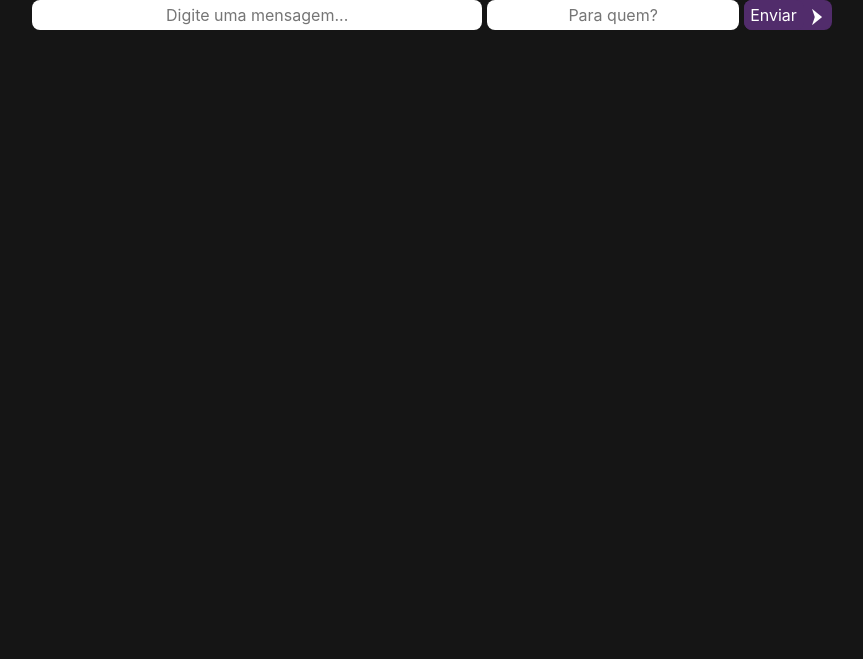
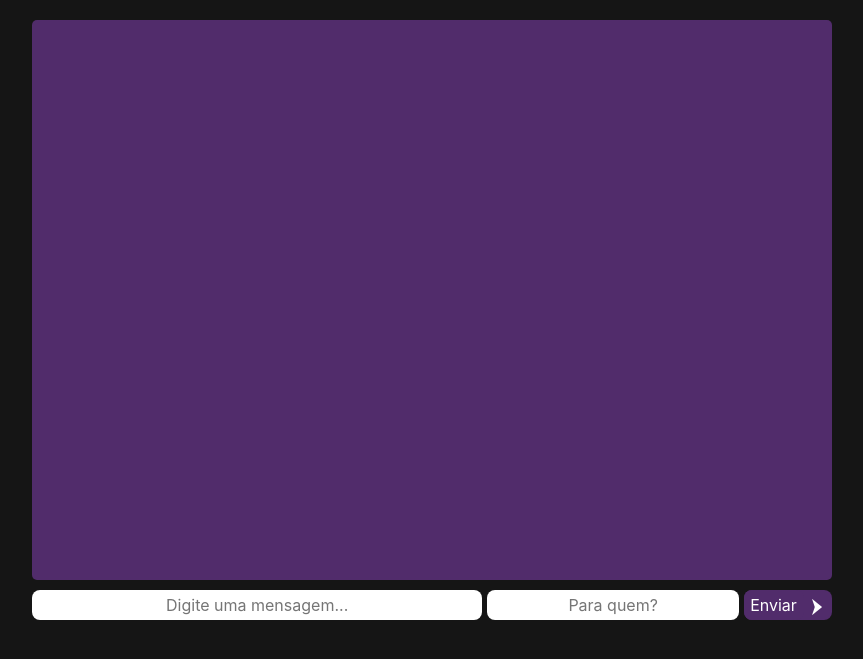
Before and after one commit to camargobiel/tcc_trocalivros, a PHP site: page /chat-index.php in a window 1280 px wide. Shown: the part 70-729 px from the top of the page, without its empty margins (208-1071 px from the left). Run offline with PHP 8.4, Linux system fonts and the light colour scheme; the visitor is signed in with stand-in values (Sample User, id 1); data that the repository does not hold is empty.

Commit message:
chat mini fix

```diff
--- a/chat.php
+++ b/chat.php
@@ -9,9 +9,9 @@ $sql =  mysqli_query($conn ,"SELECT * from chat2 where remetente_id = '$id_remet
 while ($key = mysqli_fetch_assoc($sql))
 {
 
-    echo "<p>";
+    echo "<div class = 'mandando'>";
     echo $key['msg'];
-    echo "</p>";
+    echo "</div>";
 }
 
 ?>
--- a/css/estilo_chat.css
+++ b/css/estilo_chat.css
@@ -6,19 +6,20 @@ body{
     justify-content: center;
 }
 #chat{
-    /**display: flex;
+    display: flex;
     align-items: flex-end;
-    justify-content: flex-end;
     flex-direction: column;
     margin-top: 20px;
-    margin-bottom: 10px;*/
+    margin-bottom: 10px;
+
 
     background: #512c6b;
     width: 800px;
-    max-height: 70vh;
+    height: 70vh;
     border-radius: 5px;
+    overflow: auto;
 }
-#chat > p{
+.mandando{
     background: #732642;
     border-radius: 10px;
     margin: 10px;
```
